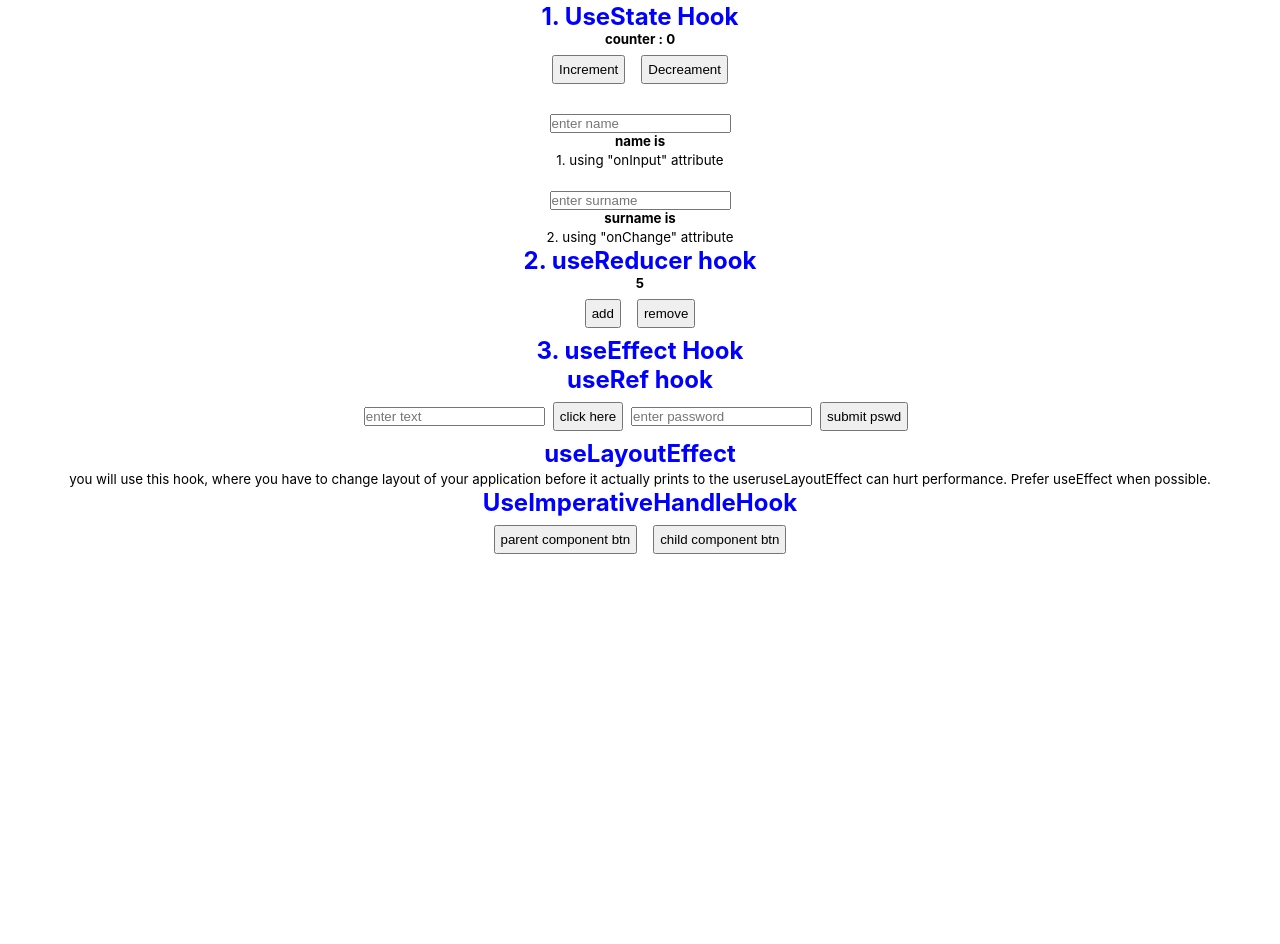
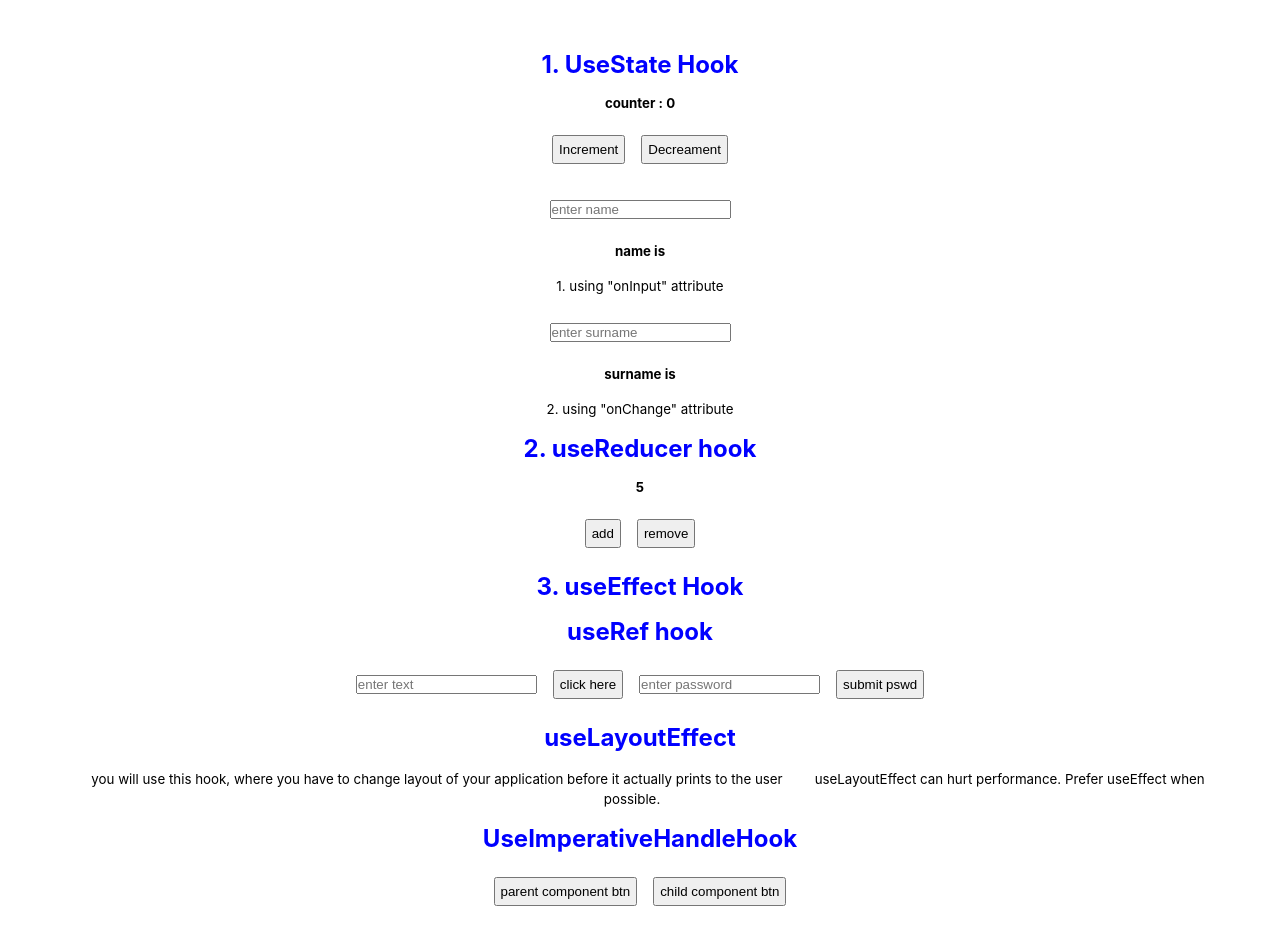
Before and after one commit to vaibhav18matere/react-hooks, a React (Create React App) app: page / in a window 1280 px wide. Shown: the top 944 px of the page. Before the commit the page ends 800 px from the top, so only its background shows below. Built offline with nearby package versions, Linux system fonts and the light colour scheme; no server answers.

Commit message:
style : margin added

```diff
--- a/src/App.css
+++ b/src/App.css
@@ -1,6 +1,6 @@
 *{
   box-sizing: border-box;
-  margin:0;
+  margin:1rem;
   padding:0
 }
 .App {
@@ -14,3 +14,6 @@ button{
   margin:0.5rem;
   padding:5px;
 }
+input{
+  margin:0.5rem;
+}
```
